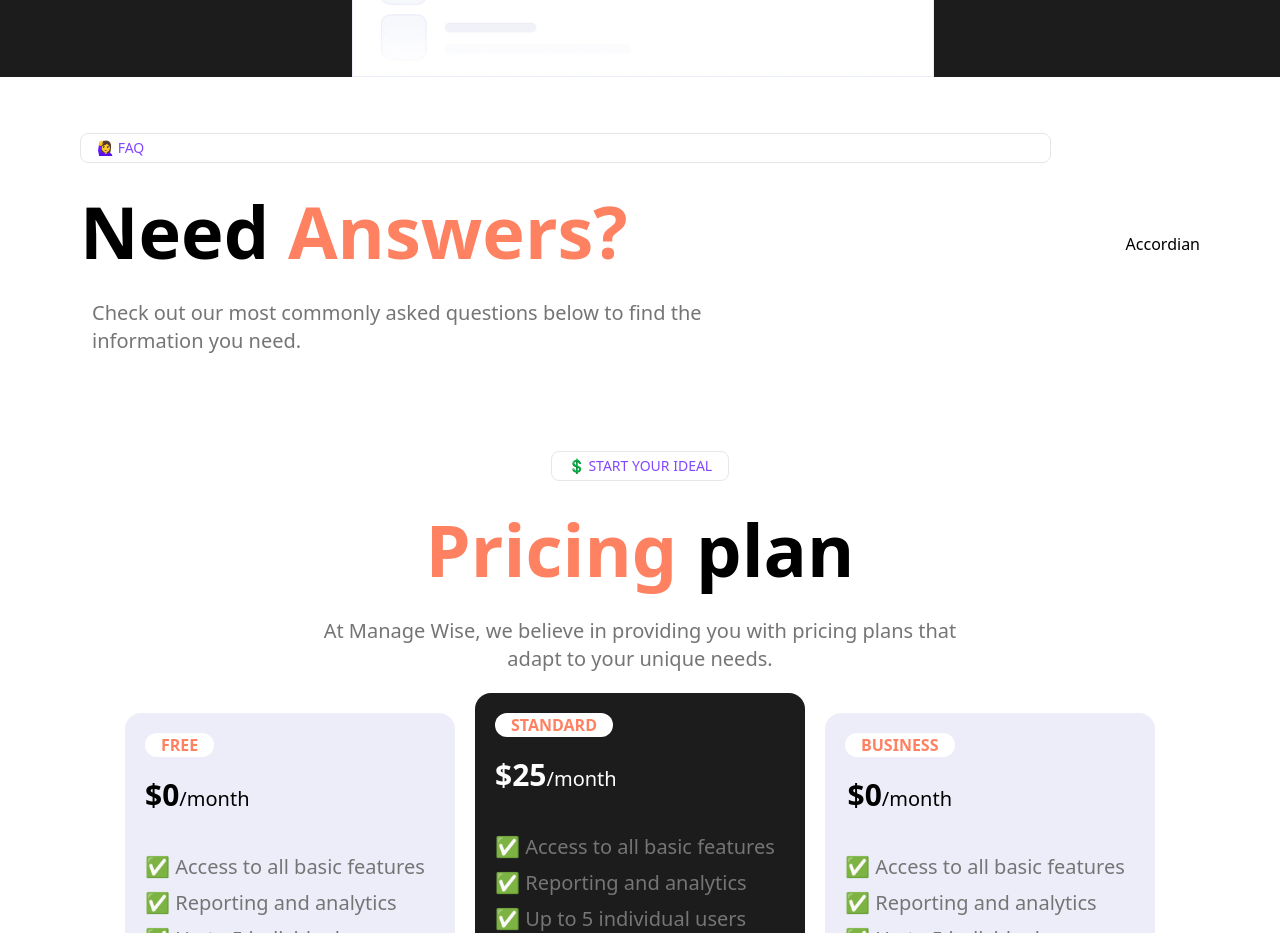
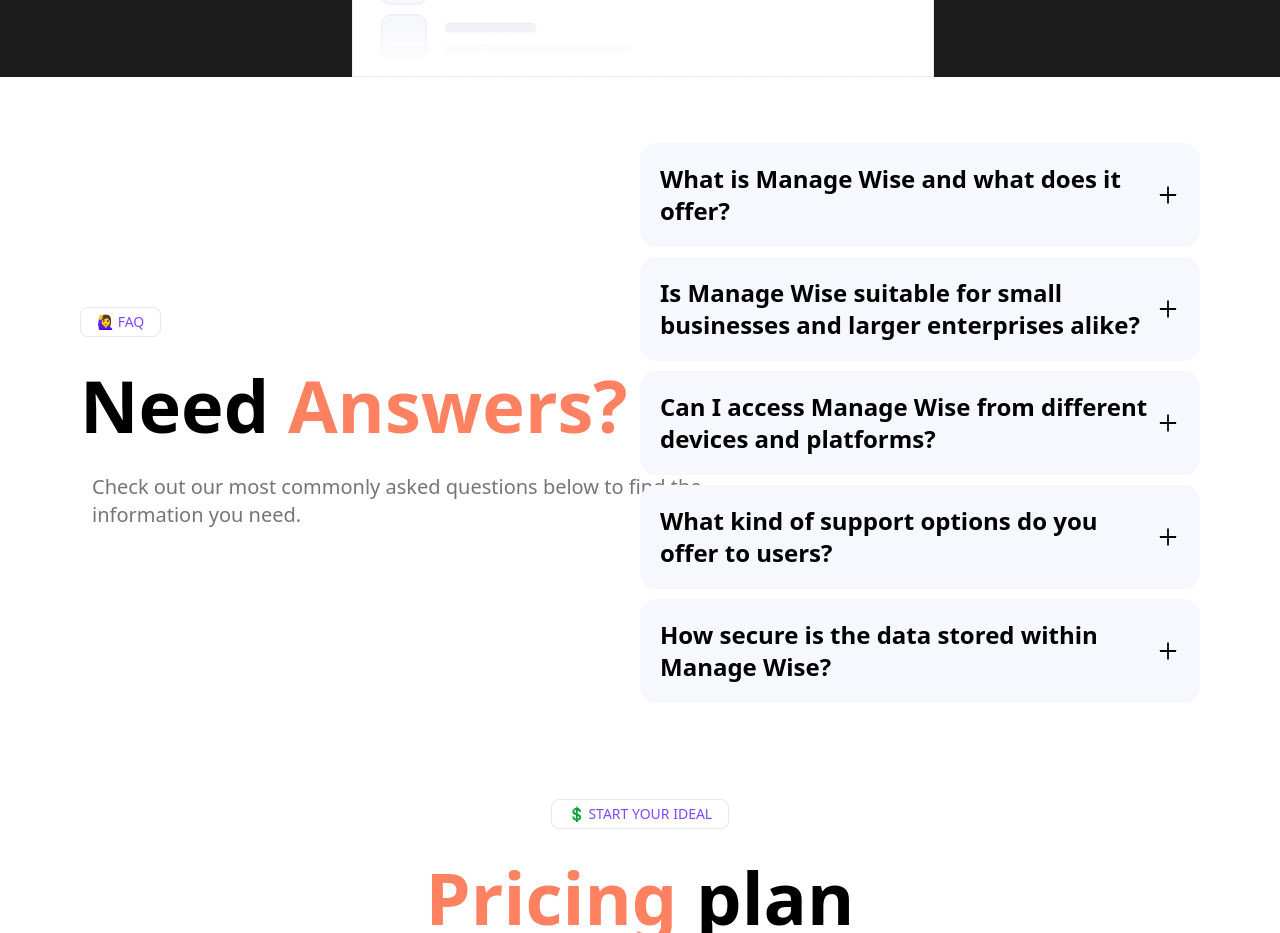
Before and after one commit to MohdFahad1/milton-framer-template, a React (Create React App) app: page / in a window 1280 px wide. Shown: the part 4540-5473 px from the top of the page. Built offline with nearby package versions, Linux system fonts and the light colour scheme.

Commit message:
Accoridan completed

```diff
--- a/package.json
+++ b/package.json
@@ -7,6 +7,7 @@
     "@testing-library/react": "^13.4.0",
     "@testing-library/user-event": "^13.5.0",
     "react": "^18.2.0",
+    "react-collapse": "^5.1.1",
     "react-dom": "^18.2.0",
     "react-icons": "^4.12.0",
     "react-scripts": "5.0.1",
--- a/src/components/Accordian.js
+++ b/src/components/Accordian.js
@@ -1,14 +1,58 @@
-import React from 'react'
-import Heading from './common/Heading'
+import React, { useState } from 'react';
+import Heading from './common/Heading';
+import AccordianItem from './AccordianItem';
+
 
 const Accordian = () => {
+
+  const [open, setOpen] = useState(false);
+
+  const toggle = (id) => {
+    if(open === id){
+      return setOpen(null)
+    }
+
+    setOpen(id)
+  }
+  const data = [
+    {
+      id: 0,
+      ques: "What is Manage Wise and what does it offer?",
+      ans: "Manage Wise is a comprehensive management platform designed to streamline your business operations, enhance productivity, and drive success. It offers a range of features including task management, scheduling, communication tools, analytics, and more."
+    },
+    {
+      id: 1,
+      ques: "Is Manage Wise suitable for small businesses and larger enterprises alike?",
+      ans: "Yes, Manage Wise is designed to cater to the needs of both small businesses and larger enterprises. Its scalable features and customizable options make it versatile for various business sizes."
+    },
+    {
+      id: 3,
+      ques: "Can I access Manage Wise from different devices and platforms?",
+      ans: "Yes, Manage Wise offers cross-platform compatibility, allowing you to access and use the platform seamlessly on desktops, web browsers, and mobile devices.",
+    },
+    {
+      id: 4,
+      ques: "What kind of support options do you offer to users?",
+      ans: "We provide responsive customer support via chat and email to assist you with any inquiries, issues, or guidance you may need while using Manage Wise."
+    },
+    {
+      id: 5,
+      ques: "How secure is the data stored within Manage Wise?",
+      ans: "Your data's security is a top priority. Manage Wise employs robust data encryption and follows industry best practices to ensure your sensitive information is safe and protected."
+    }
+  ]
+
   return (
-    <div className='flex justify-between items-center py-14 px-20'>
-        <div>
+    <div className='flex lg:flex-row flex-col justify-between items-center py-14 px-20'>
+        <div className='flex flex-col justify-start items-start lg:w-1/2 w-auto'>
         <Heading emoji={"🙋‍♀️"} first={"FAQ"} second={"Need "} firstSpan={"Answers?"} third={"Check out our most commonly asked questions below to find the information you need."}/>
         </div>
 
-        <div>Accordian</div>
+        <div className='lg:mt-0 mt-10 lg:w-1/2 w-auto'>
+          {data.map((item, id) => (
+            <AccordianItem key={id} open={id === open} ques={item.ques} ans={item.ans} toggle={() => toggle(id)}/>
+          ))}
+        </div>
     </div>
   )
 }
--- /dev/null
+++ b/src/components/AccordianItem.js
@@ -0,0 +1,21 @@
+import React from 'react'
+import { Collapse } from 'react-collapse'
+import { AiOutlineMinus, AiOutlinePlus } from 'react-icons/ai'
+
+const AccordianItem = ({ open, toggle, ques, ans, id }) => {
+
+  return (
+    <div className='pt-[10px]'>
+        <div onClick={toggle} className={open ? "cursor-pointer flex justify-between bg-[#F7F8FD] rounded-t-2xl p-5 items-center" : "cursor-pointer flex justify-between bg-[#F7F8FD] rounded-2xl p-5 items-center"}>
+            <p className={open ? `text-[#8247FF] text-2xl font-semibold` : `text-black text-2xl font-semibold`}>{ques}</p>
+            <div className={open ? `text-[#8247FF] text-2xl font-semibold` : `text-black text-2xl font-semibold`}>{ open ? <AiOutlineMinus /> : <AiOutlinePlus />}</div>
+        </div>
+
+        <Collapse isOpened={open}>
+            <div className='text-[#767575] text-lg bg-[#F7F8FD] p-5 rounded-b-2xl'>{ans}</div>
+        </Collapse>
+    </div>
+  )
+}
+
+export default AccordianItem
--- a/src/index.css
+++ b/src/index.css
@@ -16,6 +16,10 @@
 @tailwind components;
 @tailwind utilities;
 
+.ReactCollapse--collapse {
+  transition: height 500ms;
+}
+
 *{
   padding: 0;
   margin: 0;
```
Also changed, not shown: 1 other file (tests, documents, lock files or other folders).
